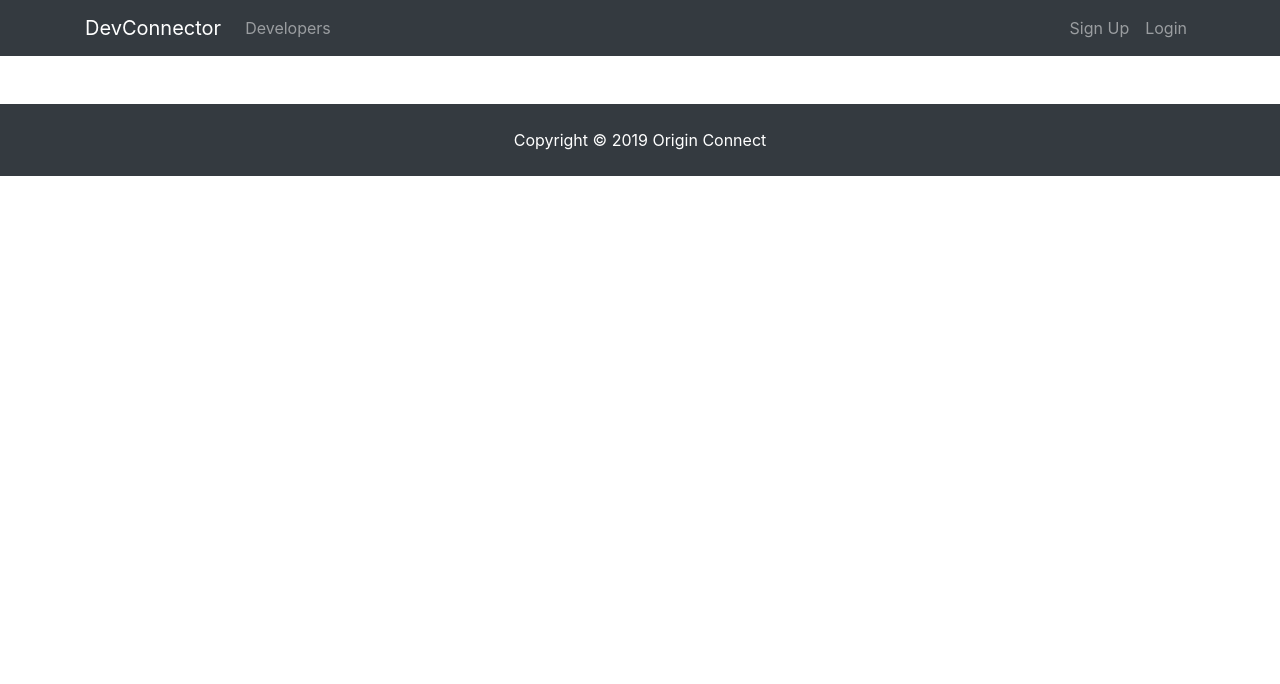
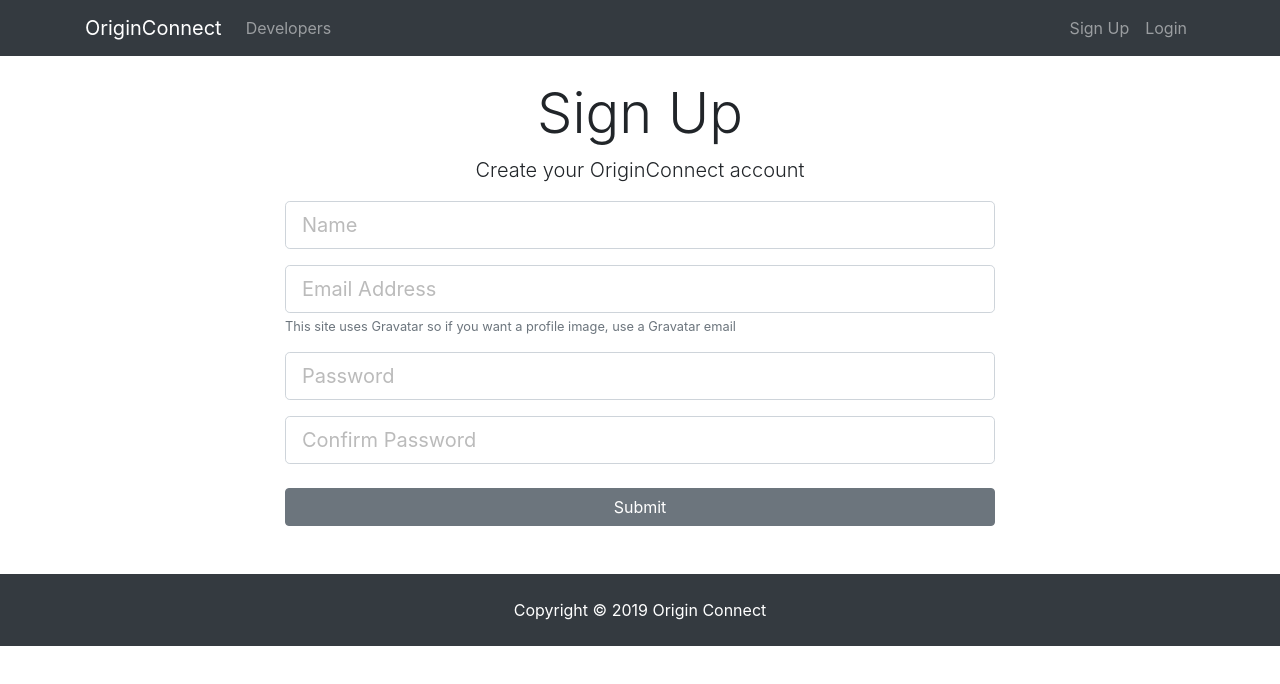
Before and after one commit to jtkp66/mern_social_network, a React (Create React App) app in the folder client/: page /register in a window 1280 px wide. Shown: the top 684 px of the page. Built offline with nearby package versions, Linux system fonts and the light colour scheme.

Commit message:
Added Registration component.

```diff
--- a/client/src/App.js
+++ b/client/src/App.js
@@ -4,6 +4,8 @@
 import Navbar from "./components/layout/Navbar";
 import Landing from "./components/layout/Landing";
 import Footer from "./components/layout/Footer";
+import Register from "./components/auth/Register";
+import Login from "./components/auth/Login";
 
 import "./App.css";
 
@@ -14,6 +16,10 @@
         <div className="App">
           <Navbar />
           <Route exact path="/" component={Landing} />
+          <div className="container">
+            <Route exact path="/register" component={Register} />
+            <Route exact path="/login" component={Login} />
+          </div>
           <Footer />
         </div>
       </Router>
--- /dev/null
+++ b/client/src/components/auth/Login.js
@@ -0,0 +1,9 @@
+import React, { Component } from "react";
+
+class Login extends Component {
+  render() {
+    return <div>Login</div>;
+  }
+}
+
+export default Login;
--- /dev/null
+++ b/client/src/components/auth/Register.js
@@ -0,0 +1,104 @@
+import React, { Component } from "react";
+
+class Register extends Component {
+  constructor() {
+    super();
+
+    this.state = {
+      name: "",
+      email: "",
+      password: "",
+      password2: "",
+      errors: {}
+    };
+
+    this.onChange = this.onChange.bind(this);
+    this.onSubmit = this.onSubmit.bind(this);
+  }
+
+  onChange(e) {
+    this.setState({ [e.target.name]: e.target.value });
+  }
+
+  onSubmit(e) {
+    e.preventDefault();
+
+    const newUser = {
+      name: this.state.name,
+      email: this.state.email,
+      password: this.state.password,
+      password2: this.state.password2
+    };
+
+    console.log(newUser);
+  }
+
+  render() {
+    return (
+      <div className="register">
+        <div className="container">
+          <div className="row">
+            <div className="col-md-8 m-auto">
+              <h1 className="display-4 text-center">Sign Up</h1>
+              <p className="lead text-center">
+                Create your OriginConnect account
+              </p>
+              <form onSubmit={this.onSubmit}>
+                <div className="form-group">
+                  <input
+                    type="text"
+                    className="form-control form-control-lg"
+                    placeholder="Name"
+                    name="name"
+                    value={this.state.name}
+                    onChange={this.onChange}
+                  />
+                </div>
+                <div className="form-group">
+                  <input
+                    type="email"
+                    className="form-control form-control-lg"
+                    placeholder="Email Address"
+                    name="email"
+                    value={this.state.email}
+                    onChange={this.onChange}
+                  />
+                  <small className="form-text text-muted">
+                    This site uses Gravatar so if you want a profile image, use
+                    a Gravatar email
+                  </small>
+                </div>
+                <div className="form-group">
+                  <input
+                    type="password"
+                    className="form-control form-control-lg"
+                    placeholder="Password"
+                    name="password"
+                    value={this.state.password}
+                    onChange={this.onChange}
+                  />
+                </div>
+                <div className="form-group">
+                  <input
+                    type="password"
+                    className="form-control form-control-lg"
+                    placeholder="Confirm Password"
+                    name="password2"
+                    value={this.state.password2}
+                    onChange={this.onChange}
+                  />
+                </div>
+                <input
+                  type="submit"
+                  className="btn btn-secondary btn-block mt-4"
+                />
+              </form>
+            </div>
+          </div>
+        </div>
+      </div>
+    );
+  }
+}
+
+export default Register;
--- a/client/src/components/layout/Landing.js
+++ b/client/src/components/layout/Landing.js
@@ -1,9 +1,9 @@
 import React, { Component } from "react";
+import { Link } from "react-router-dom";
 
 class Landing extends Component {
   render() {
     return (
-      <div>
       <div className="landing">
         <div className="dark-overlay landing-inner text-light">
           <div className="container">
@@ -12,20 +12,16 @@
                 <h1 className="display-3 mb-4">Origin Connect</h1>
                 <p className="lead">
                   {" "}
-                    Create a developer profile/portfolio, share posts and get
-                    help from other Origin Alumni
+                  Create a developer profile/portfolio, share posts and get help
+                  from other Origin Alumni
                 </p>
                 <hr />
-                  <a
-                    href="register.html"
-                    className="btn btn-lg btn-secondary mr-2"
-                  >
+                <Link to="/register" className="btn btn-lg btn-secondary mr-2">
                   Sign Up
-                  </a>
-                  <a href="login.html" className="btn btn-lg btn-light">
+                </Link>
+                <Link to="/login" className="btn btn-lg btn-light">
                   Login
-                  </a>
-                </div>
+                </Link>
               </div>
             </div>
           </div>
--- a/client/src/components/layout/Navbar.js
+++ b/client/src/components/layout/Navbar.js
@@ -1,4 +1,5 @@
 import React, { Component } from "react";
+import { Link } from "react-router-dom";
 
 class Navbar extends Component {
   render() {
@@ -6,9 +7,9 @@
       <div>
         <nav className="navbar navbar-expand-sm navbar-dark bg-dark mb-4">
           <div className="container">
-            <a className="navbar-brand" href="landing.html">
-              DevConnector
-            </a>
+            <Link className="navbar-brand" to="/landing">
+              OriginConnect
+            </Link>
             <button
               className="navbar-toggler"
               type="button"
@@ -21,23 +22,23 @@
             <div className="collapse navbar-collapse" id="mobile-nav">
               <ul className="navbar-nav mr-auto">
                 <li className="nav-item">
-                  <a className="nav-link" href="profiles.html">
+                  <Link className="nav-link" to="/profiles">
                     {" "}
                     Developers
-                  </a>
+                  </Link>
                 </li>
               </ul>
 
               <ul className="navbar-nav ml-auto">
                 <li className="nav-item">
-                  <a className="nav-link" href="register.html">
+                  <Link className="nav-link" to="/register">
                     Sign Up
-                  </a>
+                  </Link>
                 </li>
                 <li className="nav-item">
-                  <a className="nav-link" href="login.html">
+                  <Link className="nav-link" to="/login">
                     Login
-                  </a>
+                  </Link>
                 </li>
               </ul>
             </div>
```
Lines whose indentation alone changed are shown as unchanged.
